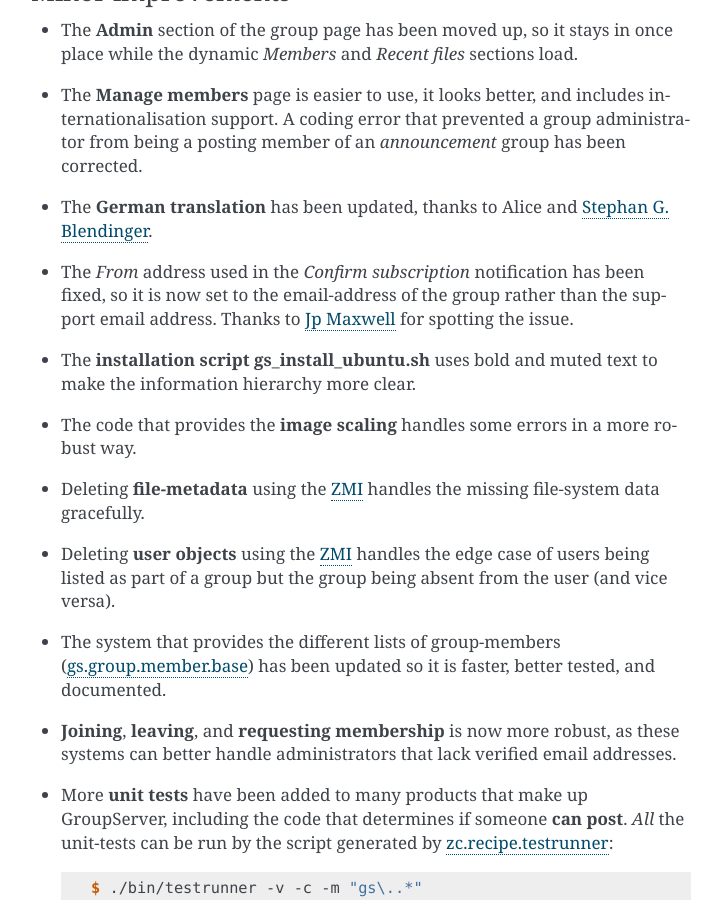
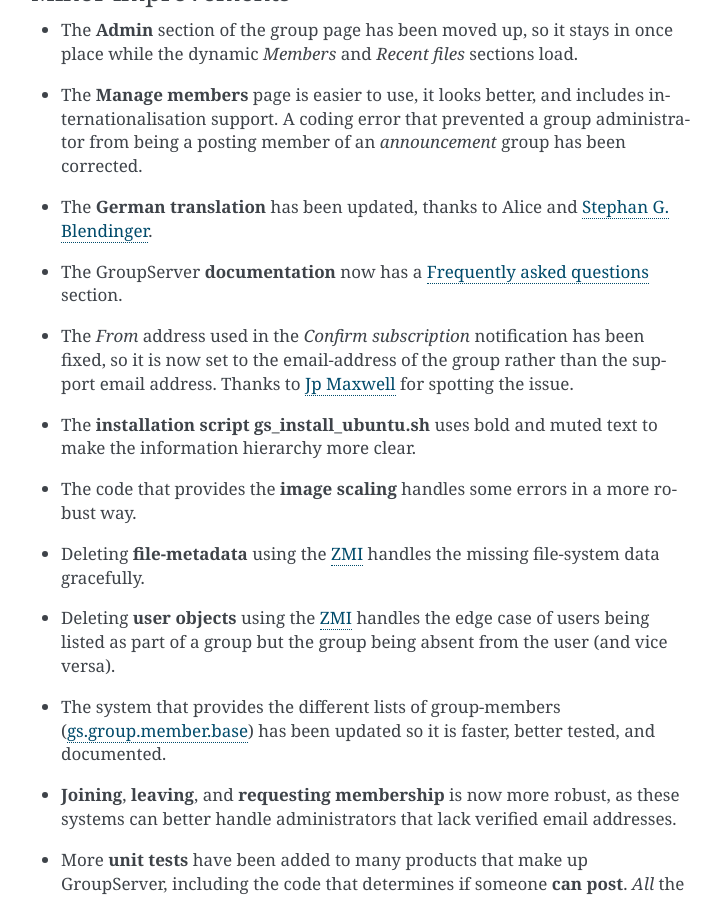
Before and after one commit to groupserver/buildout, a Sphinx documentation site: the page built from docs/release-notes-1604.rst, in a window 1280 px wide and 900 px high, scrolled down 1420 px. Shown: the whole window, without its empty margins (389-1111 px from the left). Built offline with Sphinx 7.4.7, drawn with Linux system fonts in a browser that asks for light colours.

Commit message:
Adding the FAQ to the release notes for Pastis

```diff
--- a/docs/release-notes-1604.rst
+++ b/docs/release-notes-1604.rst
@@ -131,6 +131,8 @@
 * The **German translation** has been updated, thanks to Alice
   and `Stephan G. Blendinger`_.
 
+* The GroupServer **documentation** now has a :doc:`faq` section.
+
 * The :mailheader:`From` address used in the *Confirm
   subscription* notification has been fixed, so it is now set to
   the email-address of the group rather than the support email
```
